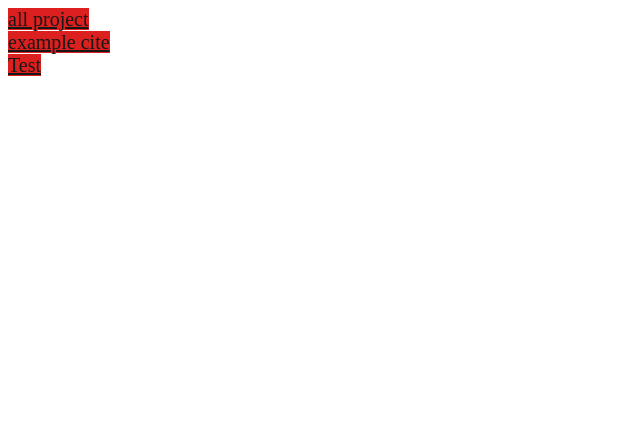
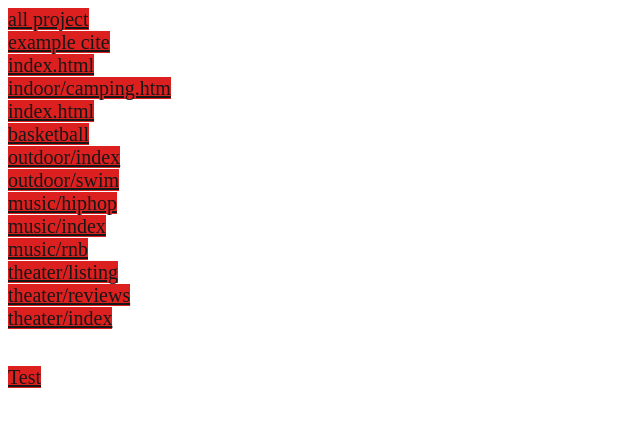
Before and after one commit to sarimsaleem/ASSIGNMENT, a plain HTML site: page index.html in a window 1280 px wide. Shown: the whole page, without its empty margins (0-640 px from the left). Drawn offline with Linux system fonts and the light colour scheme.

Commit message:
Update index.html

```diff
--- a/index.html
+++ b/index.html
@@ -19,6 +19,19 @@
 <body>
     <a href="all projects/">all project</a><br>
     <a href="example-cite/">example cite</a><br>
+    <a href="example-cite/index.html">index.html</a><br>
+    <a href="example-cite/css/activities/indoor/camping.html">indoor/camping.htm</a><br>
+    <a href="example-cite/css/activities/indoor/index.html">index.html</a><br>
+    <a href="example-cite/css/activities/outdoor/basketball.html">basketball</a><br>
+    <a href="example-cite/css/activities/outdoor/index.html">outdoor/index</a><br>
+    <a href="example-cite/css/activities/outdoor/swim.html">outdoor/swim</a><br>
+    <a href="example-cite/music/hiphop.html">music/hiphop</a><br>
+    <a href="example-cite/music/index.html">music/index</a><br>
+    <a href="example-cite/music/rnb.html">music/rnb</a><br>
+    <a href="example-cite/theater/listing.html">theater/listing</a><br>
+    <a href="example-cite/theater/reviews.html">theater/reviews</a><br>
+    <a href="example-cite/theater/index.html">theater/index</a><br>
+    <br><br>
     <a href="test/">Test</a>
        <br><br>
    </body>
```
